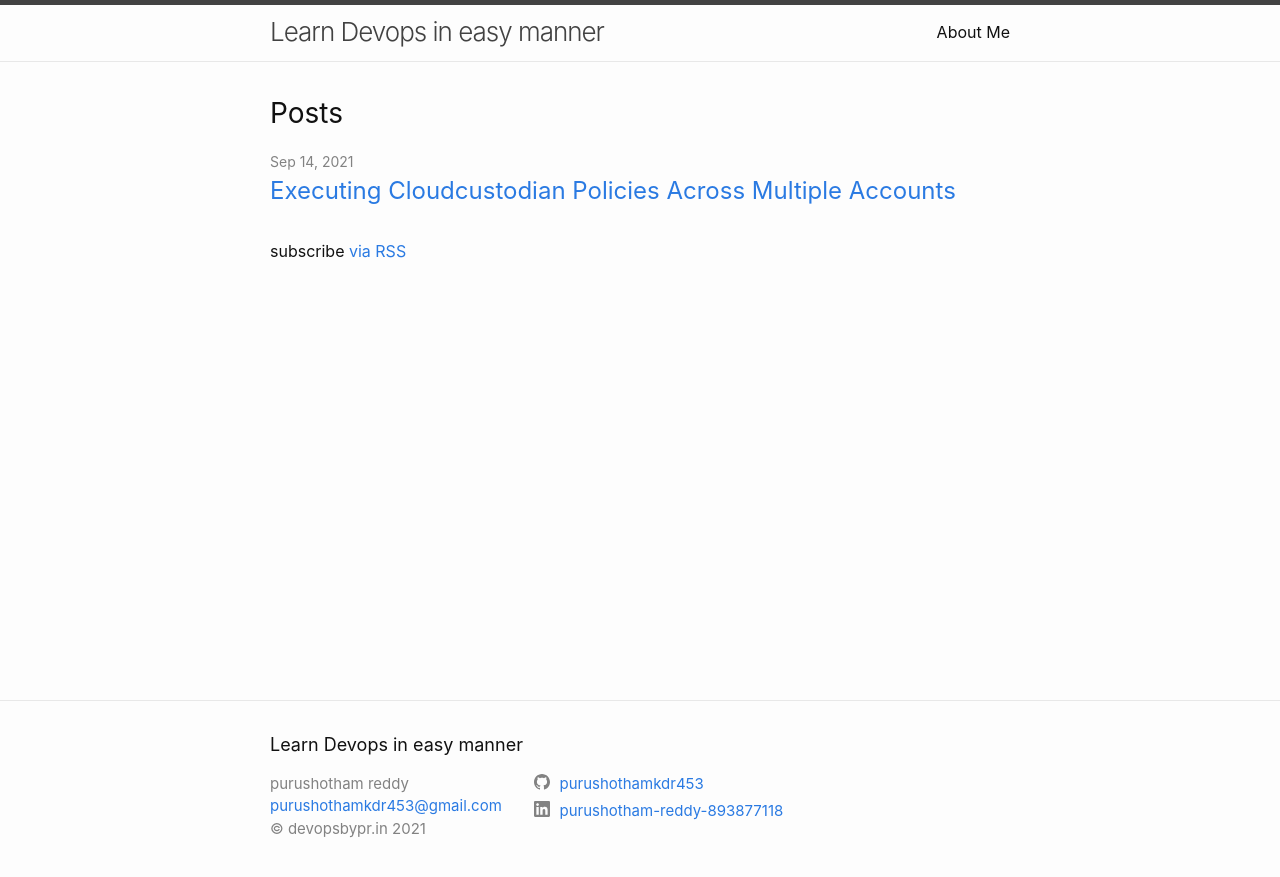
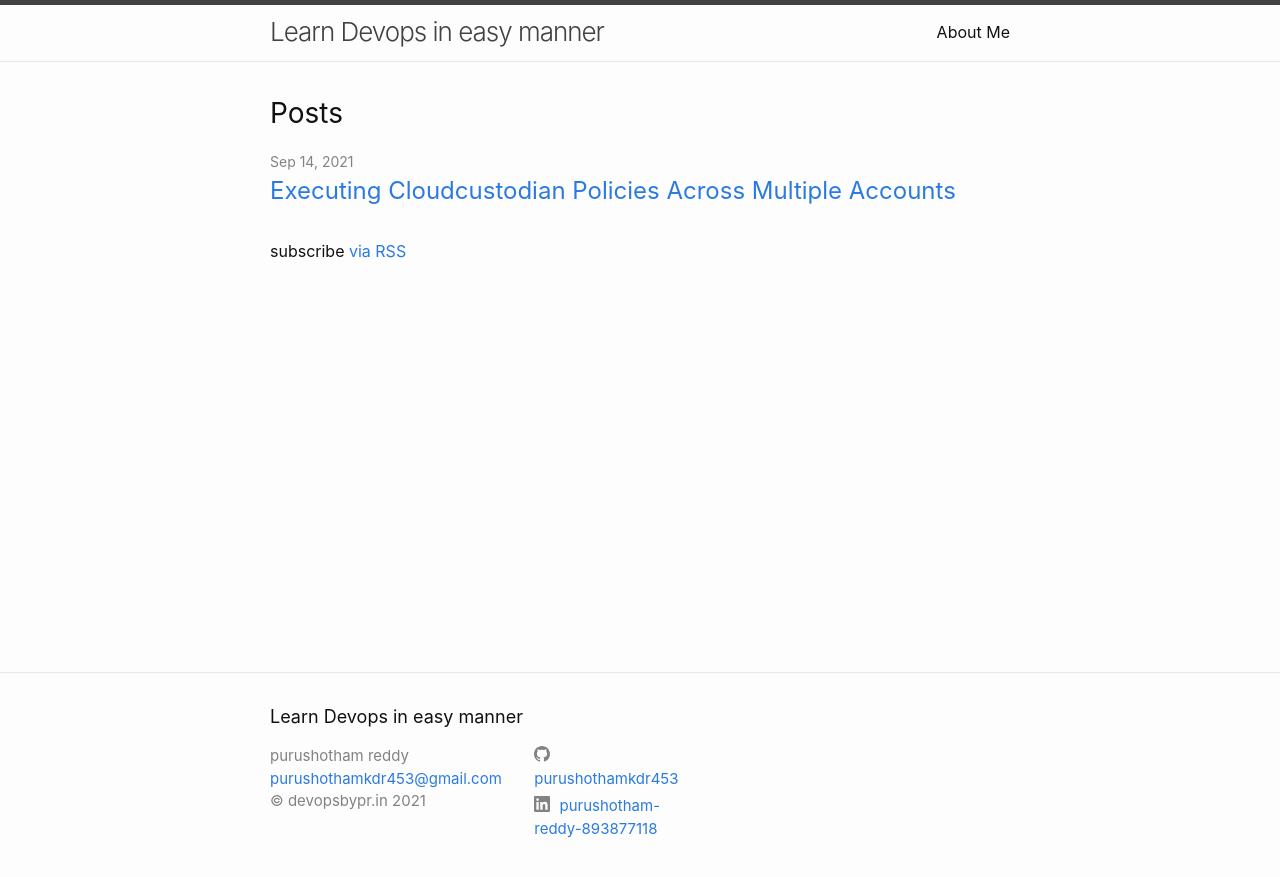
Before and after one commit to purushothamkdr453/my-blog, a Jekyll site: the page built from index.markdown, in a window 1280 px wide. Shown: the top 877 px of the page. Built offline with Jekyll 4.4.1, drawn with Linux system fonts in a browser that asks for light colours.

Commit message:
reverted the changes

```diff
--- a/_sass/minima/_layout.scss
+++ b/_sass/minima/_layout.scss
@@ -140,8 +140,8 @@
 }
 
 .footer-col-2 {
-  width: -webkit-calc(35% - (#{$spacing-unit} / 2));
-  width:         calc(35% - (#{$spacing-unit} / 2));
+  width: -webkit-calc(20% - (#{$spacing-unit} / 2));
+  width:         calc(20% - (#{$spacing-unit} / 2));
 }
 
 .footer-col-3 {
```
